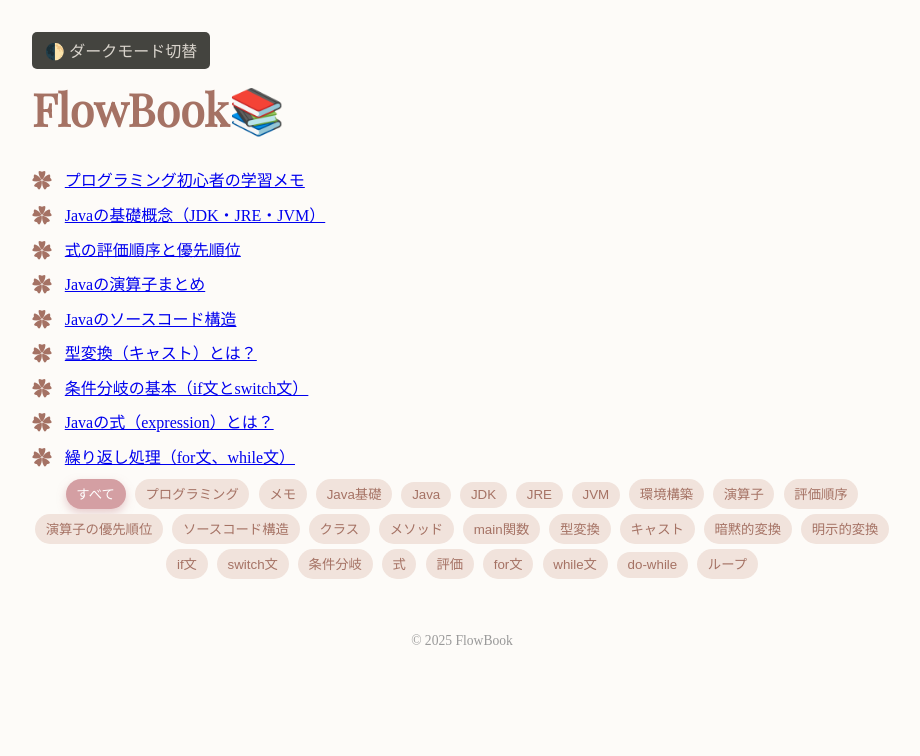
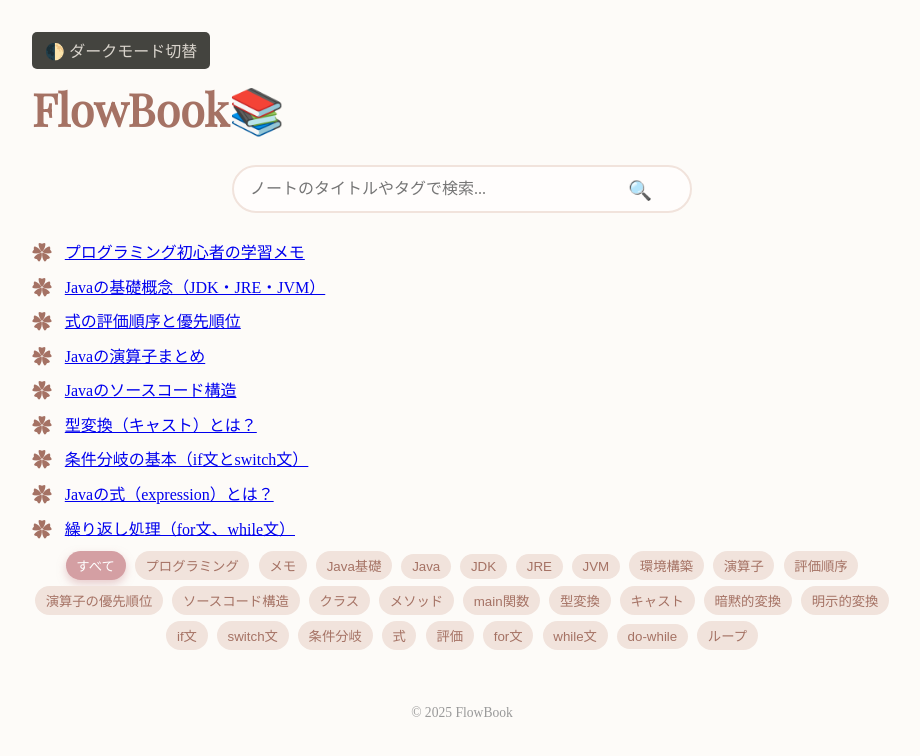
Before and after one commit to flowpon/notes-site, a Jekyll site: the page built from index.markdown, in a window 1280 px wide. Shown: the top 756 px of the page, without its empty margins (178-1098 px from the left). Built offline with Jekyll 4.4.1, drawn with Linux system fonts in a browser that asks for light colours.

Commit message:
検索機能追加

```diff
--- a/_layouts/default.html
+++ b/_layouts/default.html
@@ -36,6 +36,7 @@
     ></script>
     <script src="{{ '/assets/js/main.js' | relative_url }}" defer></script>
     <script src="{{ '/assets/js/filter.js' | relative_url }}"></script>
+    <script src="{{ '/assets/js/search.js' | relative_url }}" defer></script>
 
     <!-- Google Analytics -->
     <script
--- a/assets/css/style.css
+++ b/assets/css/style.css
@@ -126,7 +126,7 @@
   box-shadow: 0 4px 8px rgba(212, 159, 163, 0.5);
 }
 
-/* ✅ ダークモードでタグフィルターの背景変更 */
+/*ダークモードでタグフィルターの背景変更 */
 html.dark-mode .tag-filter {
   background-color: #3a3937;
   color: #d9d4cc;
@@ -134,6 +134,60 @@
 html.dark-mode .tag-filter.active {
   background-color: #d49fa3;
   color: white;
+}
+
+/* 検索ボックスのスタイル */
+.search-container {
+  position: relative;
+  text-align: center;
+  margin-bottom: 1.5rem;
+}
+
+.search-input {
+  width: 100%;
+  max-width: 400px;
+  padding: 0.8em 2.5em 0.8em 1em;
+  border: 2px solid #f1e3dc;
+  border-radius: 25px;
+  font-size: 1rem;
+  font-family: "Noto Serif JP", serif;
+  background-color: #fffdfc;
+  color: #3e3e3e;
+  transition: border-color 0.3s ease, box-shadow 0.3s ease;
+}
+
+.search-input:focus {
+  outline: none;
+  border-color: #d49fa3;
+  box-shadow: 0 0 10px rgba(212, 159, 163, 0.3);
+}
+
+.search-icon {
+  position: absolute;
+  right: calc(50% - 190px);
+  top: 50%;
+  transform: translateY(-50%);
+  font-size: 1.2em;
+  color: #a57264;
+  pointer-events: none;
+}
+
+/* ダークモード対応 */
+html.dark-mode .search-input {
+  background-color: #2a2a27;
+  color: #d9d4cc;
+  border-color: #44443f;
+}
+
+html.dark-mode .search-input:focus {
+  border-color: #d49fa3;
+}
+
+/* レスポンシブ対応 */
+@media screen and (max-width: 768px) {
+  .search-icon {
+    right: 1rem;
+  }
 }
 
 /* ノート一覧 */
--- /dev/null
+++ b/assets/js/search.js
@@ -0,0 +1,47 @@
+// search.js - このファイルを新規作成してください
+
+document.addEventListener("DOMContentLoaded", () => {
+  const searchInput = document.getElementById("search-input");
+  const noteItems = document.querySelectorAll("#home ul li");
+  const tagButtons = document.querySelectorAll(".tag-filter");
+
+  if (!searchInput) return;
+
+  // 検索機能
+  searchInput.addEventListener("input", (e) => {
+    const searchTerm = e.target.value.toLowerCase().trim();
+
+    noteItems.forEach((item) => {
+      const noteTitle = item.querySelector("h2")
+        ? item.querySelector("h2").textContent.toLowerCase()
+        : "";
+      const noteTags = item.getAttribute("data-tags")
+        ? item.getAttribute("data-tags").toLowerCase()
+        : "";
+
+      // タイトルまたはタグに検索語が含まれているかチェック
+      const matchesSearch =
+        noteTitle.includes(searchTerm) || noteTags.includes(searchTerm);
+
+      if (searchTerm === "" || matchesSearch) {
+        item.style.display = "list-item";
+      } else {
+        item.style.display = "none";
+      }
+    });
+
+    // 検索中はタグフィルターを無効化
+    if (searchTerm !== "") {
+      tagButtons.forEach((btn) => btn.classList.remove("active"));
+    }
+  });
+
+  // 検索をクリアした時の処理
+  searchInput.addEventListener("blur", (e) => {
+    if (e.target.value === "") {
+      // 「すべて」タグを再選択
+      const allBtn = document.querySelector('.tag-filter[data-tag="all"]');
+      if (allBtn) allBtn.click();
+    }
+  });
+});
--- a/index.markdown
+++ b/index.markdown
@@ -6,6 +6,16 @@
 <header>
   <button id="toggle-dark-mode">🌓 ダークモード切替</button>
   <h1>FlowBook📚</h1>
+  <!-- 検索ボックス -->
+  <div class="search-container">
+    <input
+      type="text"
+      id="search-input"
+      placeholder="ノートのタイトルやタグで検索..."
+      class="search-input"
+    >
+    <div class="search-icon">🔍</div>
+  </div>
 </header>
 
 <div id="home">
```
